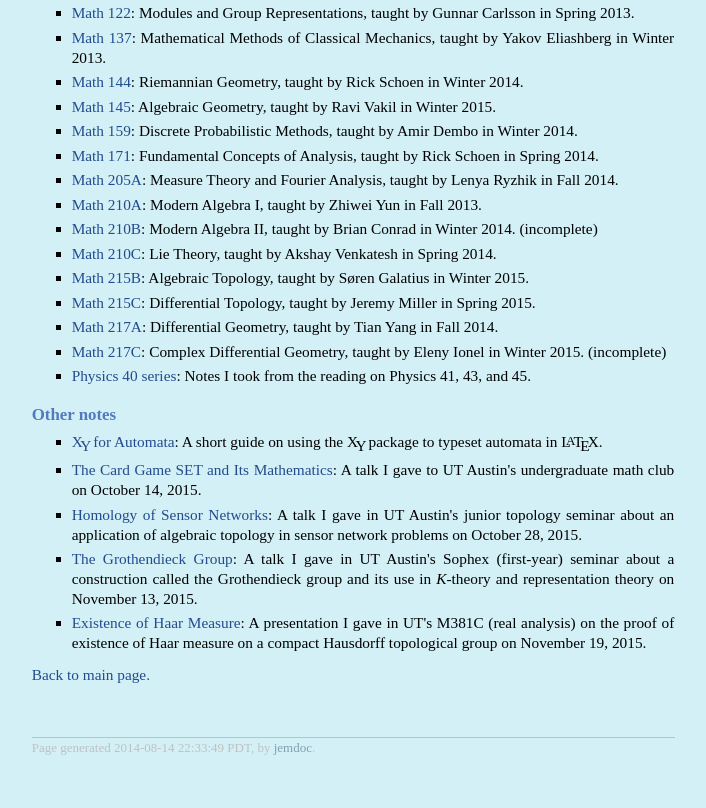
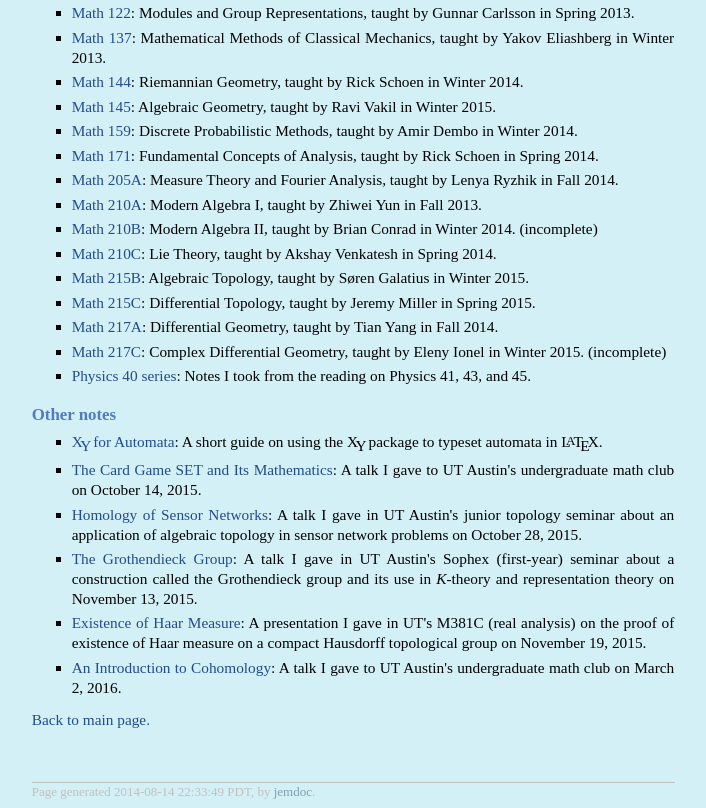
Before and after one commit to adebray/adebray.github.io, a plain HTML site: page lecture_notes/index.html in a window 1280 px wide. Shown: the part 1025-1833 px from the top of the page, without its empty margins (137-843 px from the left). Before the commit the page ends 1789 px from the top, so only its background shows below. Drawn offline with Linux system fonts and the light colour scheme.

Commit message:
Added cohomology talk

```diff
--- a/lecture_notes/index.html
+++ b/lecture_notes/index.html
@@ -113,6 +113,9 @@ I did some calculations recently, and in undergrad, I produced 2,424 PDF pages o
 </p></li>
 <li><p><a href="haar_measure.pdf">Existence of Haar Measure</a>: A presentation I gave in UT's M381C (real analysis) on the proof of existence of Haar measure on a compact Hausdorff topological group on November 19, 2015.
 </p></li>
+<li><p><a href="idea_of_cohomology.pdf">An Introduction to Cohomology</a>: A
+talk I gave to UT Austin's undergraduate math club on March 2, 2016.
+</p></li>
 </ul>
 <p>
 <a href="..">Back to main page.</a>
```
Also changed, not shown: 1 other file.
